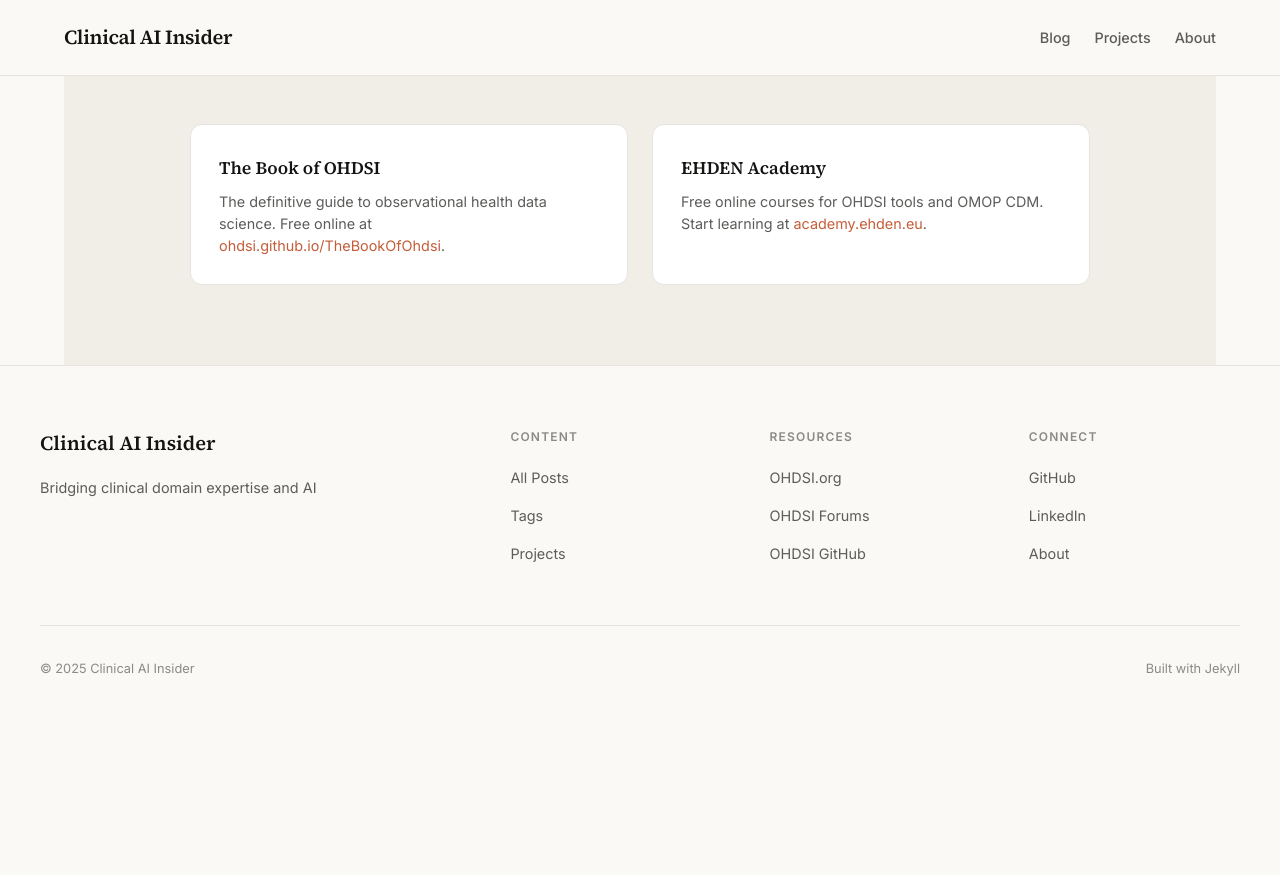
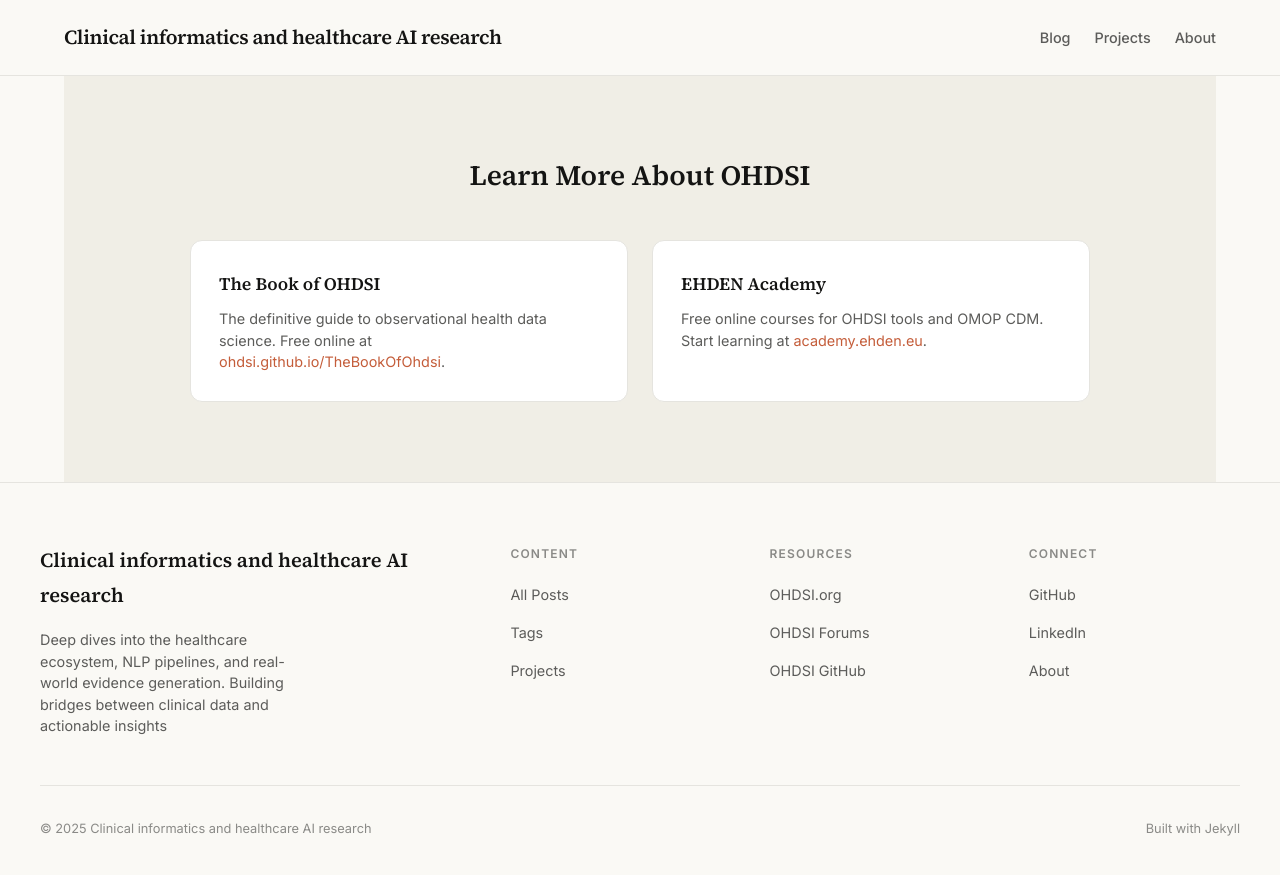
Before and after one commit to clinicalaiinsider/clinicalaiinsider.github.io, a Jekyll site: the page built from index.html, in a window 1280 px wide and 900 px high, scrolled down 2177 px. Shown: the top 875 px of the window. Built offline with Jekyll 4.4.1, drawn with Linux system fonts in a browser that asks for light colours; before the commit the page ends 2918 px from its top, so only the background shows below that; some of the changed text lies outside the part shown.

Commit message:
updated title

```diff
--- a/_config.yml
+++ b/_config.yml
@@ -1,8 +1,8 @@
 # ==============================================================================
 # Site Settings
 # ==============================================================================
-title: Clinical AI Insider
-description: Bridging clinical domain expertise and AI
+title: Clinical informatics and healthcare AI research
+description: Deep dives into the healthcare ecosystem, NLP pipelines, and real-world evidence generation. Building bridges between clinical data and actionable insights
 author: DataGodzilla
 email: your-email@example.com
 url: "https://clinicalaiinsider.github.io"
@@ -12,8 +12,8 @@
 # Social / Connect
 # ==============================================================================
 github_username: datagodzilla
-linkedin_username: datagodzilla
-twitter_username: datagodzilla
+linkedin_username: lsurampudi
+twitter_username: lsurampudi
 
 # ==============================================================================
 # Navigation
```
